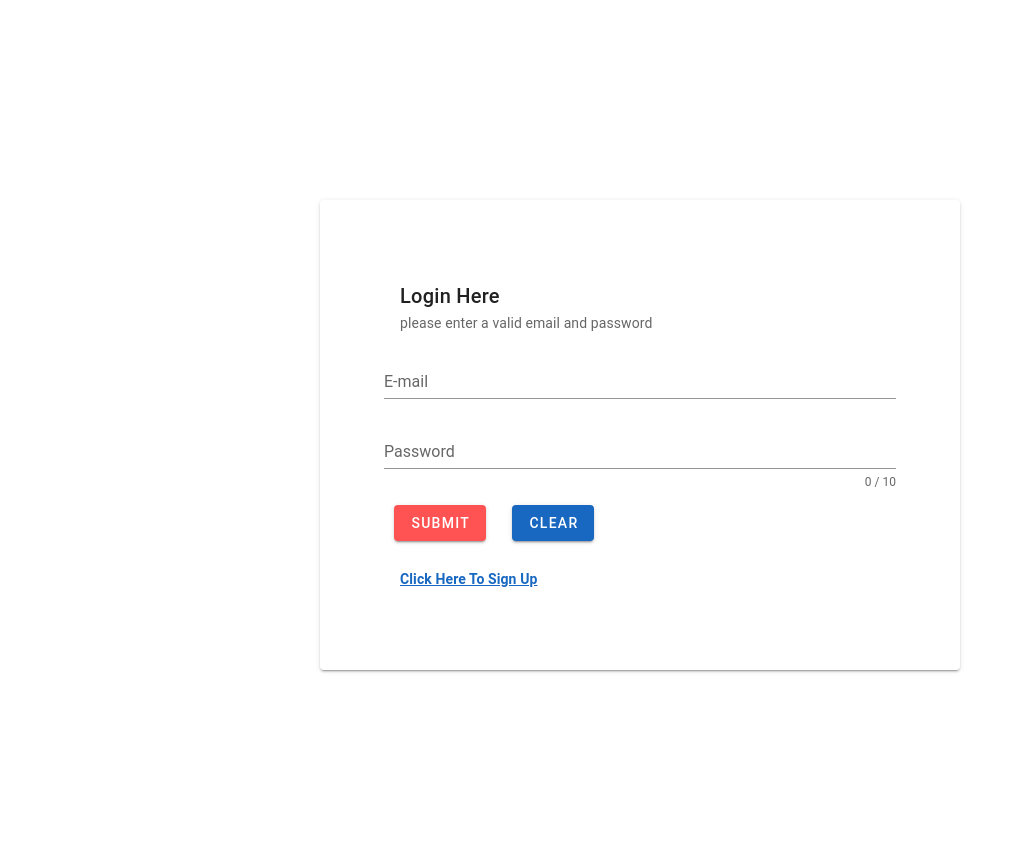
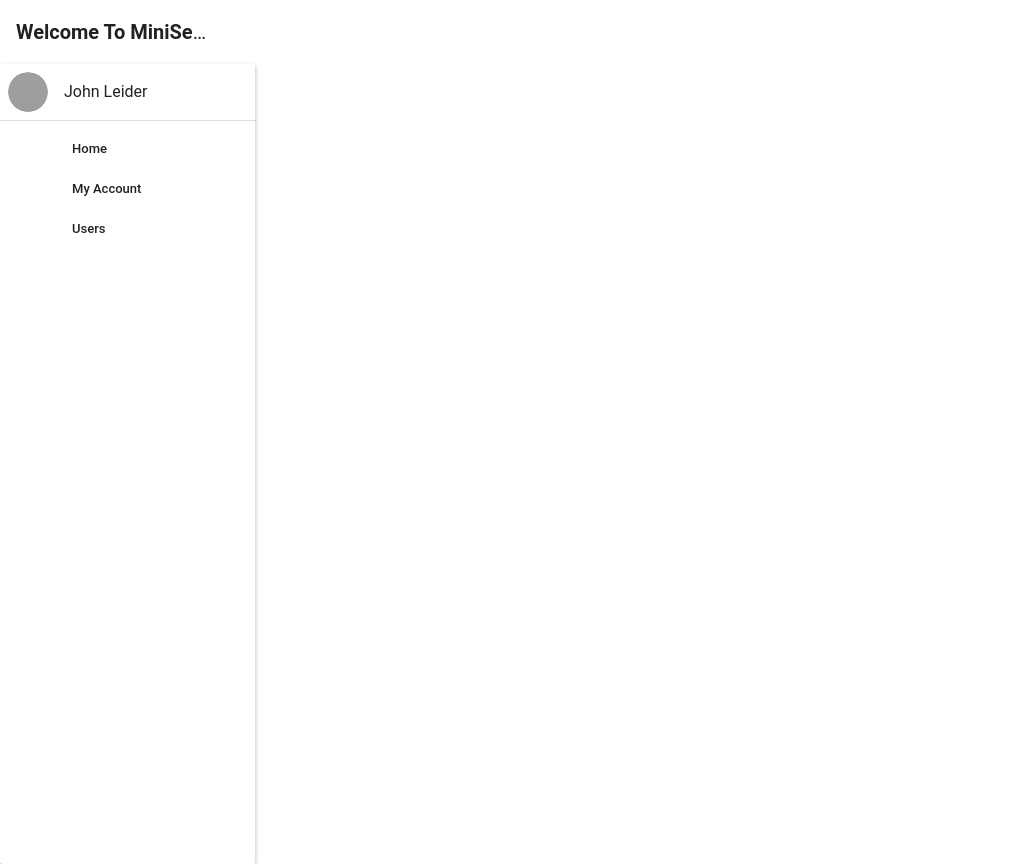
Before and after one commit to frank505/Laravel-vue-vuex-MailingApp, a Vue app in the folder vueapp/: page /dashboard in a window 1280 px wide. Before the commit this address led to /login. Shown: the whole page, without its empty margins (0-1024 px from the left). Before the commit the page ends 800 px from the top, so only its background shows below. Built offline with nearby package versions, Linux system fonts and the light colour scheme; grey boxes are pictures that could not be loaded; the HTML template or start-up script is replaced by a standard one.

Commit message:
navigation bar design done

```diff
--- /dev/null
+++ b/vueapp/src/components/dashboard/Drawer.vue
@@ -0,0 +1,67 @@
+<template>
+    <v-app>
+    <v-card class="customize-drawerbar">
+        <v-navigation-drawer
+                v-model="drawer"
+                :mini-variant.sync="mini"
+                permanent
+        >
+            <v-list-item class="px-2">
+                <v-list-item-avatar>
+                    <v-img src="https://randomuser.me/api/portraits/men/85.jpg"></v-img>
+                </v-list-item-avatar>
+
+                <v-list-item-title>John Leider</v-list-item-title>
+
+                <v-btn
+                        icon
+                        @click.stop="mini = !mini"
+                >
+                    <v-icon>mdi-chevron-left</v-icon>
+                </v-btn>
+            </v-list-item>
+
+            <v-divider></v-divider>
+
+            <v-list dense>
+                <v-list-item
+                        v-for="item in items"
+                        :key="item.title"
+                        link
+                >
+                    <v-list-item-icon>
+                        <v-icon>{{ item.icon }}</v-icon>
+                    </v-list-item-icon>
+
+                    <v-list-item-content>
+                        <v-list-item-title>{{ item.title }}</v-list-item-title>
+                    </v-list-item-content>
+                </v-list-item>
+            </v-list>
+        </v-navigation-drawer>
+    </v-card>
+    </v-app>
+</template>
+
+<script>
+    export default {
+        data () {
+            return {
+                drawer: true,
+                items: [
+                    { title: 'Home', icon: 'mdi-home-city' },
+                    { title: 'My Account', icon: 'mdi-account' },
+                    { title: 'Users', icon: 'mdi-account-group-outline' },
+                ],
+                mini: false,
+            }
+        },
+    }
+</script>
+
+<style>
+    .customize-drawerbar
+    {
+        position: absolute !important; top:0 !important;bottom: 0 !important;
+    }
+</style>
--- a/vueapp/src/pages/auth/child/Login.vue
+++ b/vueapp/src/pages/auth/child/Login.vue
@@ -115,7 +115,7 @@
          width:50%;
          margin-left:25%;
          margin-right: 25%;
-         margin-top: 200px;
+         margin-top: 120px;
          padding:5%;
      }
      .custom-style-btn-one
--- a/vueapp/src/pages/auth/child/Register.vue
+++ b/vueapp/src/pages/auth/child/Register.vue
@@ -134,7 +134,7 @@
         width:50%;
         margin-left:25%;
         margin-right: 25%;
-        margin-top: 200px;
+        margin-top: 120px;
         padding:5%;
     }
     .custom-style-btn-one
--- /dev/null
+++ b/vueapp/src/pages/dashboard/root/Dashboard.vue
@@ -0,0 +1,29 @@
+<template>
+    <v-app>
+        <v-app-bar class="custom-content">
+            <v-app-bar-title><b>Welcome To MiniSend</b></v-app-bar-title>
+        </v-app-bar>
+        <Drawer></Drawer>
+
+    </v-app>
+
+</template>
+
+<script>
+    import Drawer from "../../../components/dashboard/Drawer";
+
+
+    export default {
+        name: "Dashboard",
+        components:{
+            Drawer
+        }
+    }
+</script>
+
+<style scoped>
+.custom-content
+{
+background: white !important;
+}
+</style>
--- a/vueapp/src/router.js
+++ b/vueapp/src/router.js
@@ -2,8 +2,9 @@ import Vue from 'vue'
 import Router from 'vue-router'
 import Login from './pages/auth/child/Login.vue'
 import Register from './pages/auth/child/Register.vue'
-import Cookies from 'js-cookie'
+// import Cookies from 'js-cookie'
 import Home from "./pages/auth/root/Home";
+import Dashboard from "./pages/dashboard/root/Dashboard";
 
 Vue.use(Router)
 
@@ -26,34 +27,34 @@ const router =  new Router({
                 }
             ],
         },
-        // {
-        //     path:'/dashboard',
-        //     component:Dashboard,
-        // }
+        {
+            path:'/dashboard',
+            component:Dashboard,
+        }
     ]
 });
 
-router.beforeEach((to, from, next) => {
-
-    let cookies = Cookies.get("user-auth");
-
-    if (to.fullPath === '/dashboard')
-    {
-        if(cookies=='' || cookies == null)
-        {
-            next('/login');
-        }
-    }
-
-    if (to.fullPath === '/login') {
-        if(cookies!='' && cookies!=null)
-        {
-            next('/dashboard');
-        }
-    }
-
-    next();
-});
+// router.beforeEach((to, from, next) => {
+//
+//     let cookies = Cookies.get("user-auth");
+//
+//     if (to.fullPath === '/dashboard')
+//     {
+//         if(cookies=='' || cookies == null)
+//         {
+//             next('/login');
+//         }
+//     }
+//
+//     if (to.fullPath === '/login') {
+//         if(cookies!='' && cookies!=null)
+//         {
+//             next('/dashboard');
+//         }
+//     }
+//
+//     next();
+// });
 
 
 export default router;
```
Also changed, not shown: vueapp/src/components/dashboard/Header.vue (added, +39 -0 lines).
